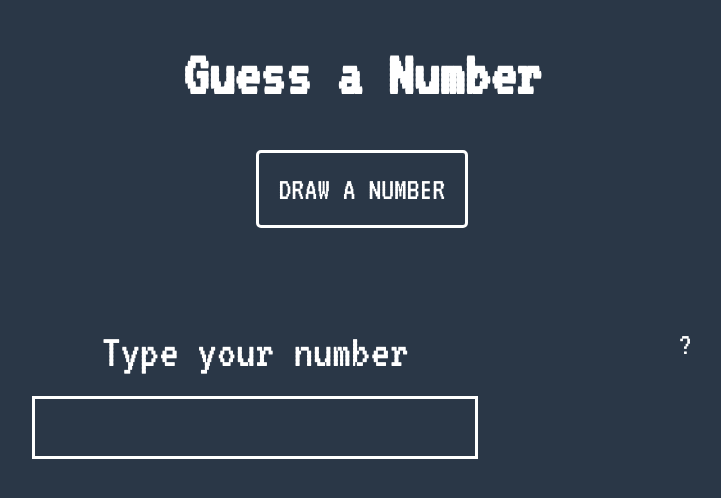
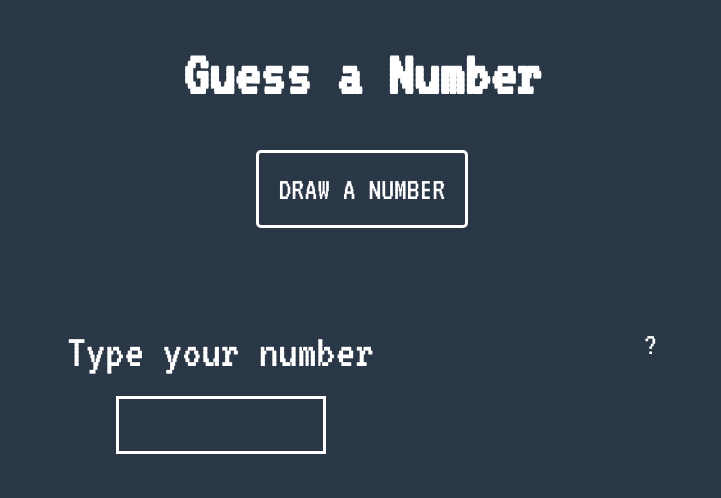
Before and after one commit to katmart93/guess-a-number, a React (Create React App) app: page / in a window 1280 px wide. Shown: the top 498 px of the page, without its empty margins (278-999 px from the left). Built offline with nearby package versions, Linux system fonts and the light colour scheme.

Commit message:
input styles added

```diff
--- a/src/App.css
+++ b/src/App.css
@@ -31,10 +31,12 @@ button:hover {
 
 .users-number input {
   display: block;
-  padding: 10px;
   background: none;
   border: 3px solid #fff;
-  margin-top: 20px;
+  margin: 20px auto;
   font-size: 1em;
   color: #fff;
+  text-align: center;
+  width: 200px;
+  height: 50px;
 }
```
